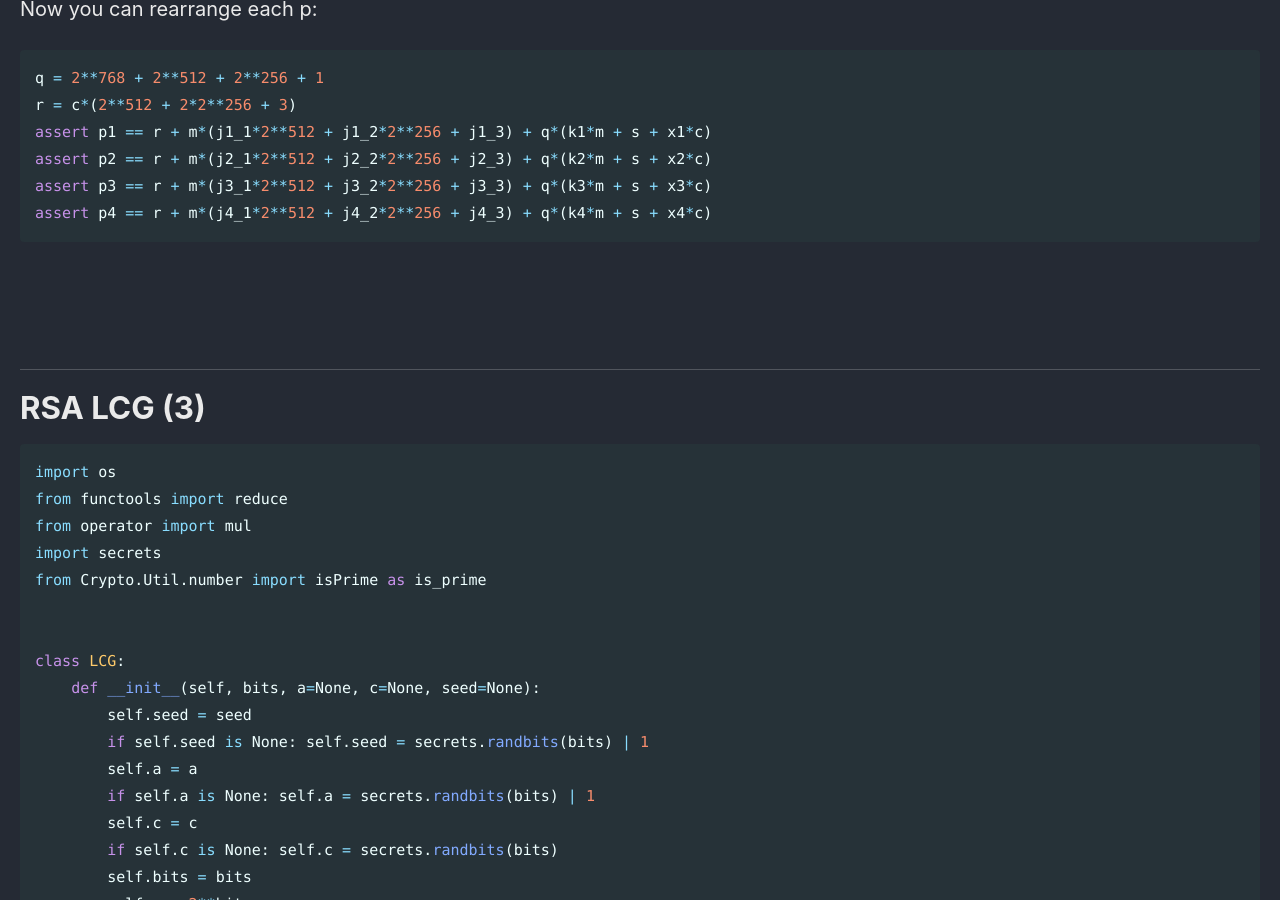
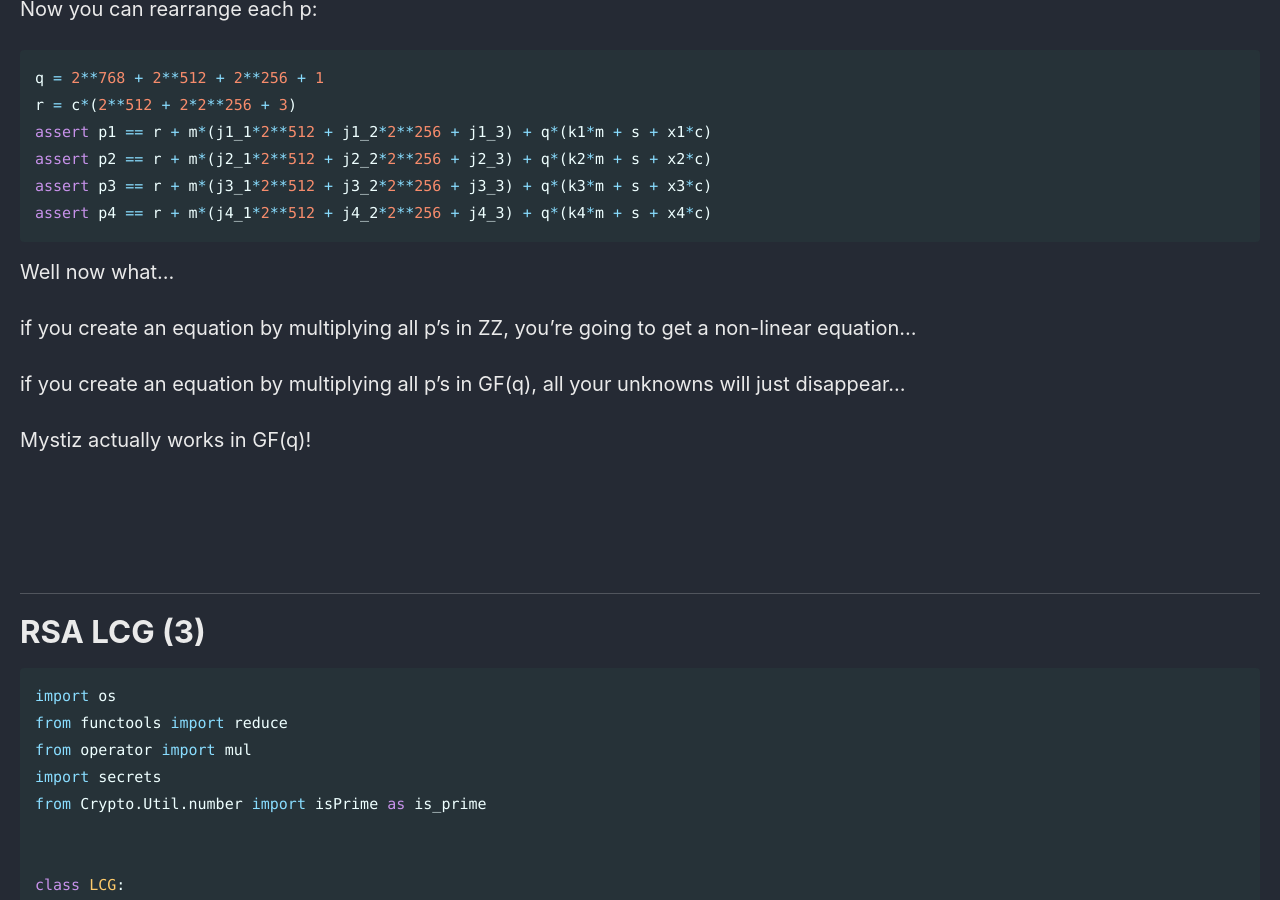
Before and after one commit to Connor-McCartney/Connor-McCartney.github.io, a Jekyll site: the page built from _pages/cryptography/other/HKCERT2024.md, in a window 1280 px wide and 900 px high, scrolled down 14550 px. Built offline with Jekyll 4.4.1, drawn with Linux system fonts in a browser that asks for light colours; cached includes are drawn as plain includes.

Commit message:
Update HKCERT2024.md

````diff
--- a/_pages/cryptography/other/HKCERT2024.md
+++ b/_pages/cryptography/other/HKCERT2024.md
@@ -564,6 +564,14 @@ assert p3 == r + m*(j3_1*2**512 + j3_2*2**256 + j3_3) + q*(k3*m + s + x3*c)
 assert p4 == r + m*(j4_1*2**512 + j4_2*2**256 + j4_3) + q*(k4*m + s + x4*c)
 ```
 
+Well now what...
+
+if you create an equation by multiplying all p's in ZZ, you're going to get a non-linear equation...
+
+if you create an equation by multiplying all p's in GF(q), all your unknowns will just disappear...
+
+Mystiz actually works in GF(q)!
+
 <br>
 
 <br>
````
